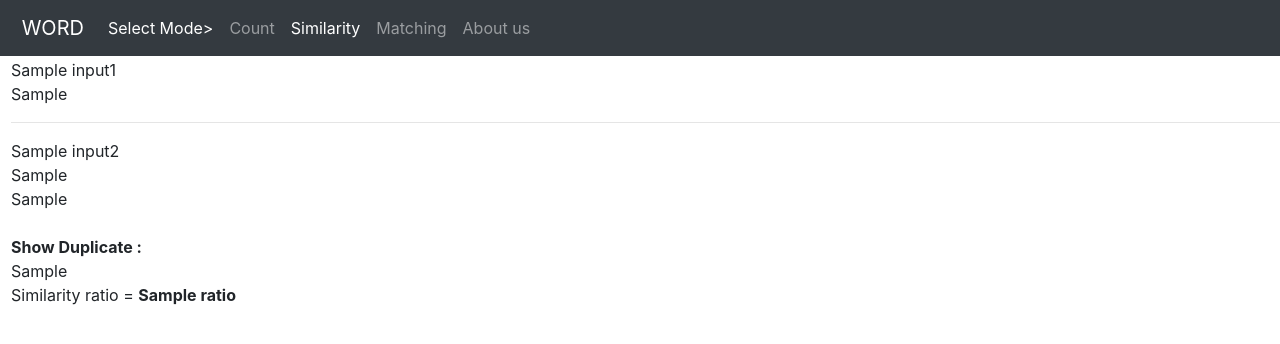
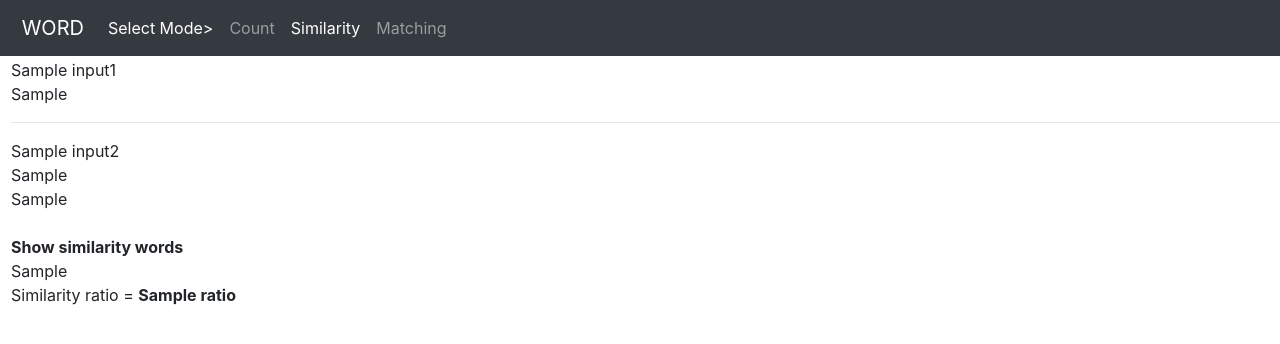
Before and after one commit to SirawitBu/Flask_tester, a Flask app: template templates/similarity.html in a window 1280 px wide. Shown: the top 344 px of the page. Run offline with Flask 2, Linux system fonts and the light colour scheme; the template is opened without the code that fills it: most values are stand-ins (such as "Sample title", 1, 10 or a date in 2020); some libraries are stand-ins or nearby versions.

Commit message:
Add files via upload

```diff
--- a/templates/base.html
+++ b/templates/base.html
@@ -54,9 +54,6 @@
           </li>
           <li class="nav-item">
             <a class="nav-link top_nav_menu" href="/matching">Matching</a>
-          </li>
-          <li class="nav-item">
-            <a class="nav-link top_nav_menu" href="/about">About us</a>
           </li>
         </ul>
       </div>
--- a/templates/matching.html
+++ b/templates/matching.html
@@ -45,9 +45,6 @@
             </li>
             <li class="nav-item">
                 <a class="nav-link top_nav_menu active" href="/matching">Matching</a>
-            </li>
-            <li class="nav-item">
-                <a class="nav-link top_nav_menu" href="/about">About us</a>
             </li>
             </ul>
         </div>
@@ -207,7 +204,7 @@
                     {% endfor %}
                 </div>
             {% endif %}
-            <span>Academic Words = <strong>{{asword}}</strong> words = {{aswordp}}%</span>
+            <span>Academic Words* = <strong>{{asword}}</strong> words = {{aswordp}}%</span>
             <br>
             <span>Total Words = <strong>{{aword}}</strong> words = 100%</span>
             <br>
--- a/templates/similarity.html
+++ b/templates/similarity.html
@@ -39,9 +39,6 @@
           <li class="nav-item">
             <a class="nav-link top_nav_menu" href="/matching">Matching</a>
           </li>
-          <li class="nav-item">
-            <a class="nav-link top_nav_menu" href="/about">About us</a>
-          </li>
         </ul>
       </div>
     </div>
@@ -72,7 +69,7 @@
     <br>
     {% if input1 and input2 %}
     <!-- {{mes1}} <br> {{mes2}} <br> {{Ames}} <br> {{mes1L}} <br> {{mes2L}} <br>  -->
-      <strong>Show Duplicate :</strong>
+      <strong>Show similarity words</strong>
       <div style="width:500px;height: 200px;">
       {% if mes1L==1 or mes2L==1 %}
         {% if mes1L >= mes2L %}
```
